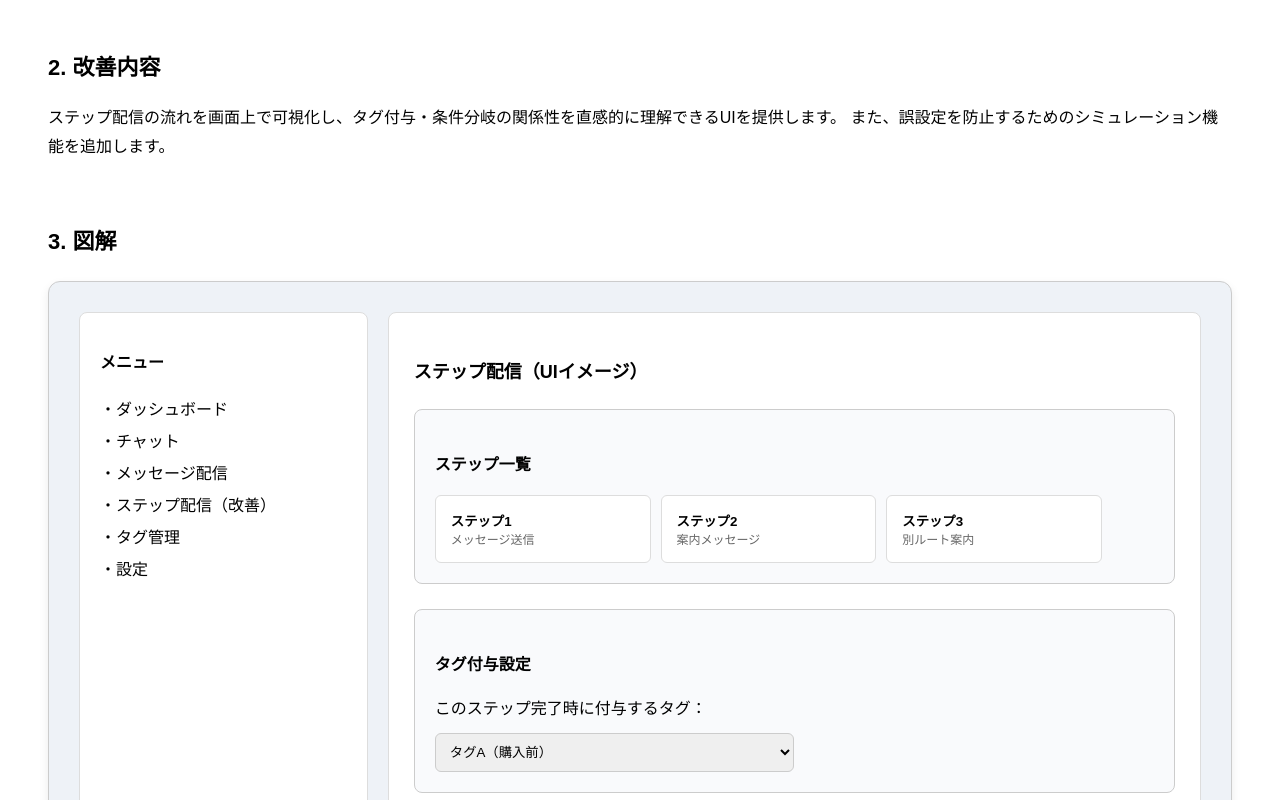
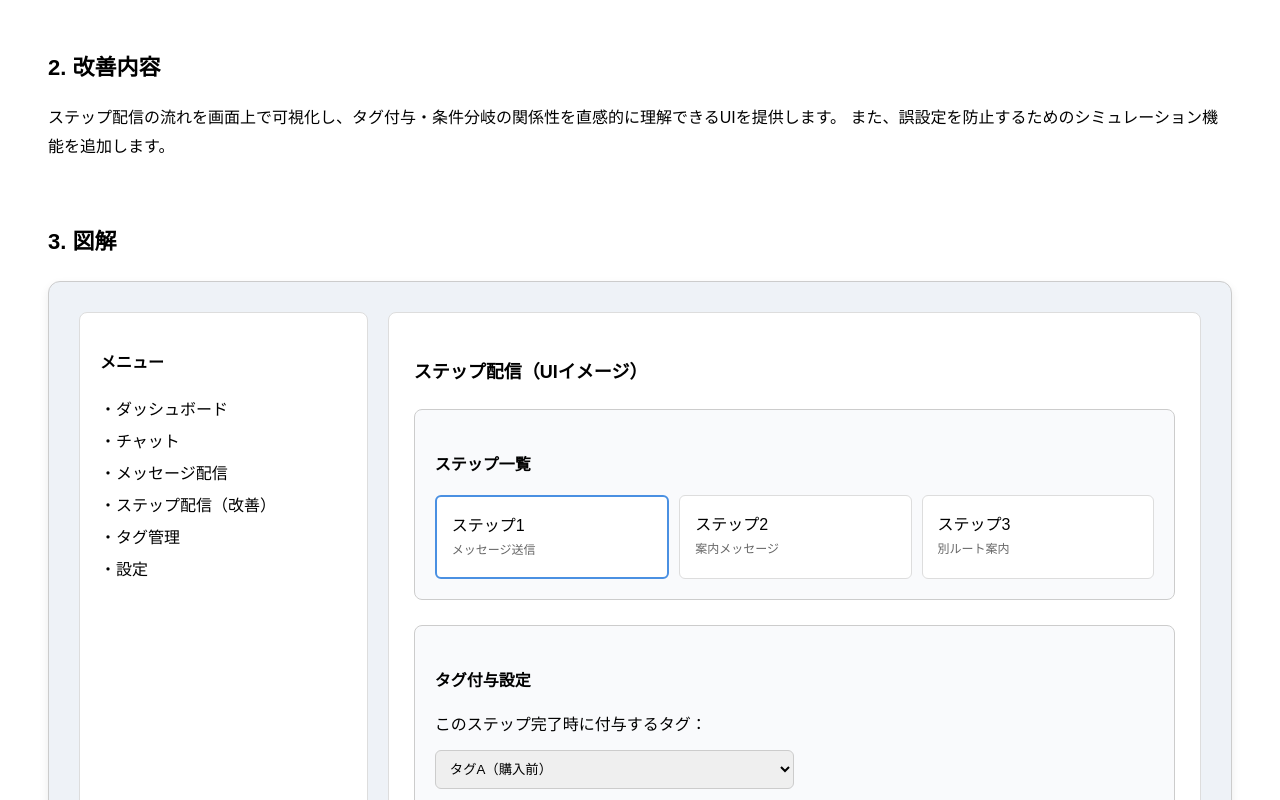
Before and after one commit to test202608/sample, a Next.js app: page /proposal3 in a window 1280 px wide. Shown: the part 392-1192 px from the top of the page. Built offline with nearby package versions, Linux system fonts and the light colour scheme.

Commit message:
ブラッシュアップ

```diff
--- a/app/proposal3/page.js
+++ b/app/proposal3/page.js
@@ -76,8 +76,11 @@ export default function Proposal3() {
                 ステップ配信（UIイメージ）
               </h3>
 
-              {/* ステップ一覧 */}
+              {/* ステップ一覧（固定表示） */}
               <div style={{
+                position: "sticky",
+                top: "0",
+                zIndex: "10",
                 background: "#f9fafc",
                 border: "1px solid #ccc",
                 borderRadius: "8px",
@@ -86,44 +89,36 @@ export default function Proposal3() {
               }}>
                 <h4 style={{ fontSize: "16px", marginBottom: "15px" }}>ステップ一覧</h4>
                 <div style={{ display: "flex", gap: "10px" }}>
-                  <button style={{
+                  <div style={{
+                    background: "#fff",
+                    border: "2px solid #4a90e2",
+                    borderRadius: "6px",
+                    padding: "15px",
+                    width: "30%"
+                  }}>
+                    ステップ1
+                    <div style={{ fontSize: "12px", color: "#666" }}>メッセージ送信</div>
+                  </div>
+                  <div style={{
                     background: "#fff",
                     border: "1px solid #ddd",
                     borderRadius: "6px",
                     padding: "15px",
-                    width: "30%",
-                    textAlign: "left",
-                    cursor: "pointer"
+                    width: "30%"
                   }}>
-                    <strong>ステップ1</strong>
-                    <div style={{ fontSize: "12px", color: "#666" }}>メッセージ送信</div>
-                  </button>
-
-                  <button style={{
+                    ステップ2
+                    <div style={{ fontSize: "12px", color: "#666" }}>案内メッセージ</div>
+                  </div>
+                  <div style={{
                     background: "#fff",
                     border: "1px solid #ddd",
                     borderRadius: "6px",
                     padding: "15px",
-                    width: "30%",
-                    textAlign: "left",
-                    cursor: "pointer"
+                    width: "30%"
                   }}>
-                    <strong>ステップ2</strong>
-                    <div style={{ fontSize: "12px", color: "#666" }}>案内メッセージ</div>
-                  </button>
-
-                  <button style={{
-                    background: "#fff",
-                    border: "1px solid #ddd",
-                    borderRadius: "6px",
-                    padding: "15px",
-                    width: "30%",
-                    textAlign: "left",
-                    cursor: "pointer"
-                  }}>
-                    <strong>ステップ3</strong>
+                    ステップ3
                     <div style={{ fontSize: "12px", color: "#666" }}>別ルート案内</div>
-                  </button>
+                  </div>
                 </div>
               </div>
 
@@ -170,9 +165,7 @@ export default function Proposal3() {
                     border: "none",
                     borderRadius: "6px",
                     cursor: "pointer"
-                  }}>
-                    YES → ステップ2へ進む
-                  </button>
+                  }}>YES → ステップ2へ進む</button>
 
                   <button style={{
                     padding: "10px 15px",
@@ -181,9 +174,7 @@ export default function Proposal3() {
                     border: "none",
                     borderRadius: "6px",
                     cursor: "pointer"
-                  }}>
-                    NO → ステップ3へ進む
-                  </button>
+                  }}>NO → ステップ3へ進む</button>
                 </div>
               </div>
 
```
